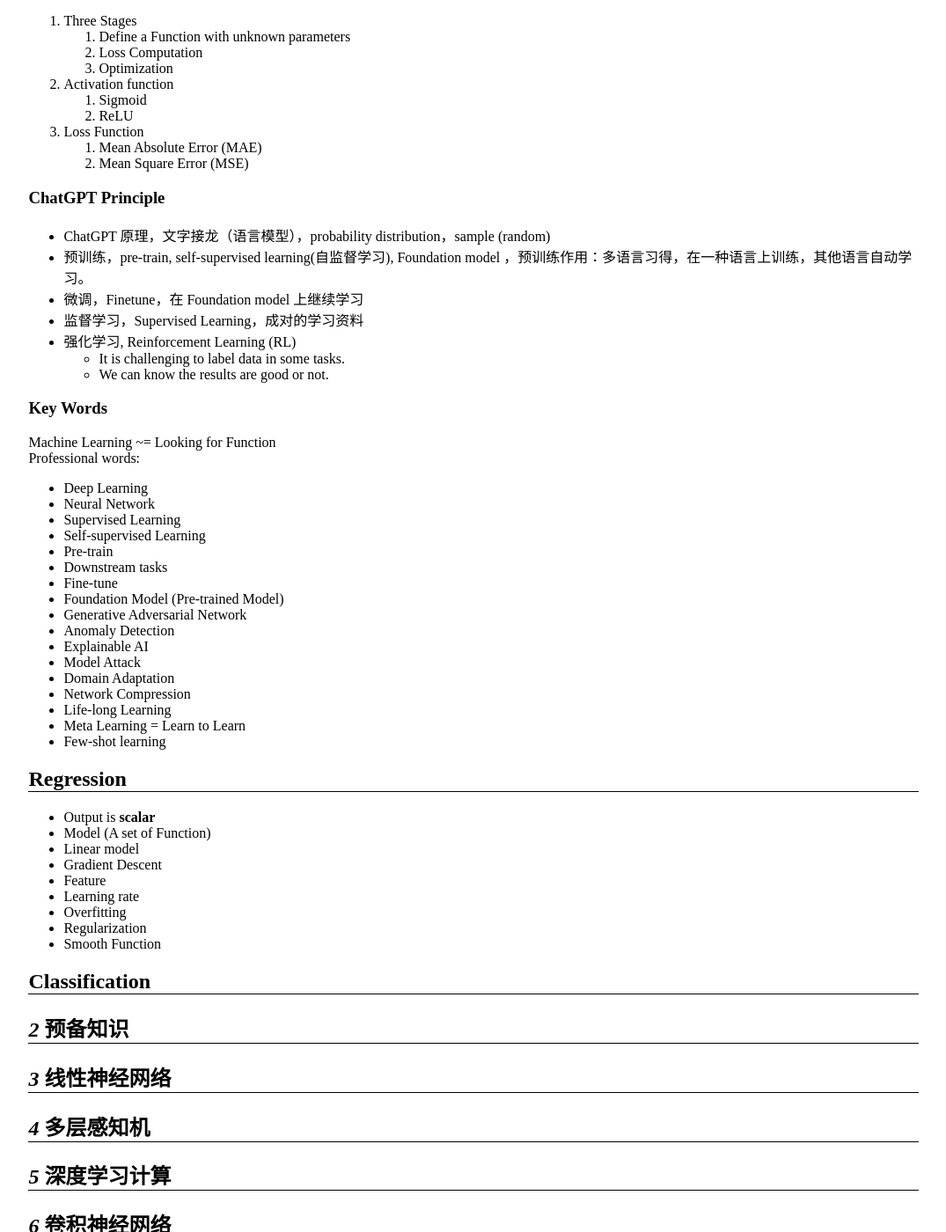
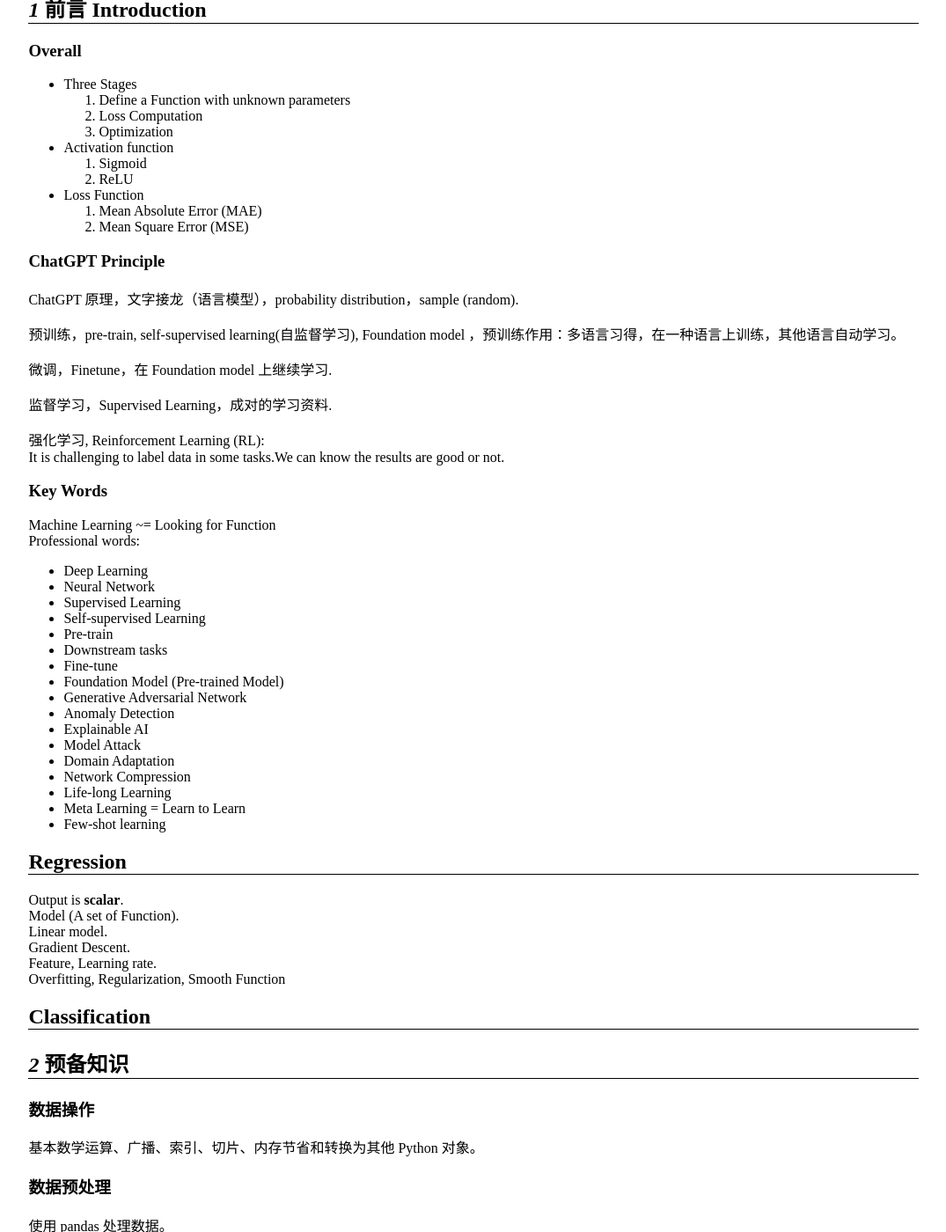
Before and after one commit to WGZ-W/wgz-w.github.io, a Jekyll site: the page built from _posts/Study/2024-10-30-machine-learning.md, in a window 1280 px wide and 1400 px high, scrolled down 921 px. Shown: the whole window at 88% size, without its empty margins (102-1177 px from the left). Built offline with Jekyll 4.4.1, drawn with Linux system fonts in a browser that asks for light colours; some of the changed text lies outside the part shown.

Commit message:
2024-12-09

```diff
--- a/_posts/Study/2024-10-30-machine-learning.md
+++ b/_posts/Study/2024-10-30-machine-learning.md
@@ -16,6 +16,9 @@
   - [Regression](#regression)
   - [Classification](#classification)
   - [*2* 预备知识](#2-预备知识)
+    - [数据操作](#数据操作)
+    - [数据预处理](#数据预处理)
+    - [线性代数](#线性代数)
   - [*3* 线性神经网络](#3-线性神经网络)
   - [*4* 多层感知机](#4-多层感知机)
   - [*5* 深度学习计算](#5-深度学习计算)
@@ -82,19 +88,23 @@
 - Few-shot learning
 
 ## Regression
-- Output is **scalar**
-- Model (A set of Function)
-- Linear model
-- Gradient Descent
-- Feature
-- Learning rate
-- Overfitting
-- Regularization
-- Smooth Function
+Output is **scalar**.
+Model (A set of Function).
+Linear model.
+Gradient Descent.
+Feature, Learning rate.
+Overfitting, Regularization, Smooth Function
 
 ## Classification
 
 ## *2* 预备知识
+### 数据操作
+基本数学运算、广播、索引、切片、内存节省和转换为其他 Python 对象。
+### 数据预处理
+使用 pandas 处理数据。
+处理缺失的数据时，可以使用插值法和删除法。
+### 线性代数
+矩阵的哈达玛积，点积，矩阵向量积，矩阵-矩阵乘法.
 ## *3* 线性神经网络
 
 ## *4* 多层感知机
```
Also changed, not shown: other parts of _posts/Study/2024-10-30-machine-learning.md (+20 -17 lines), _posts/Study/2024-12-09-algorithm.md (renamed from _posts/Study/2024-10-30-algorithm.md).
